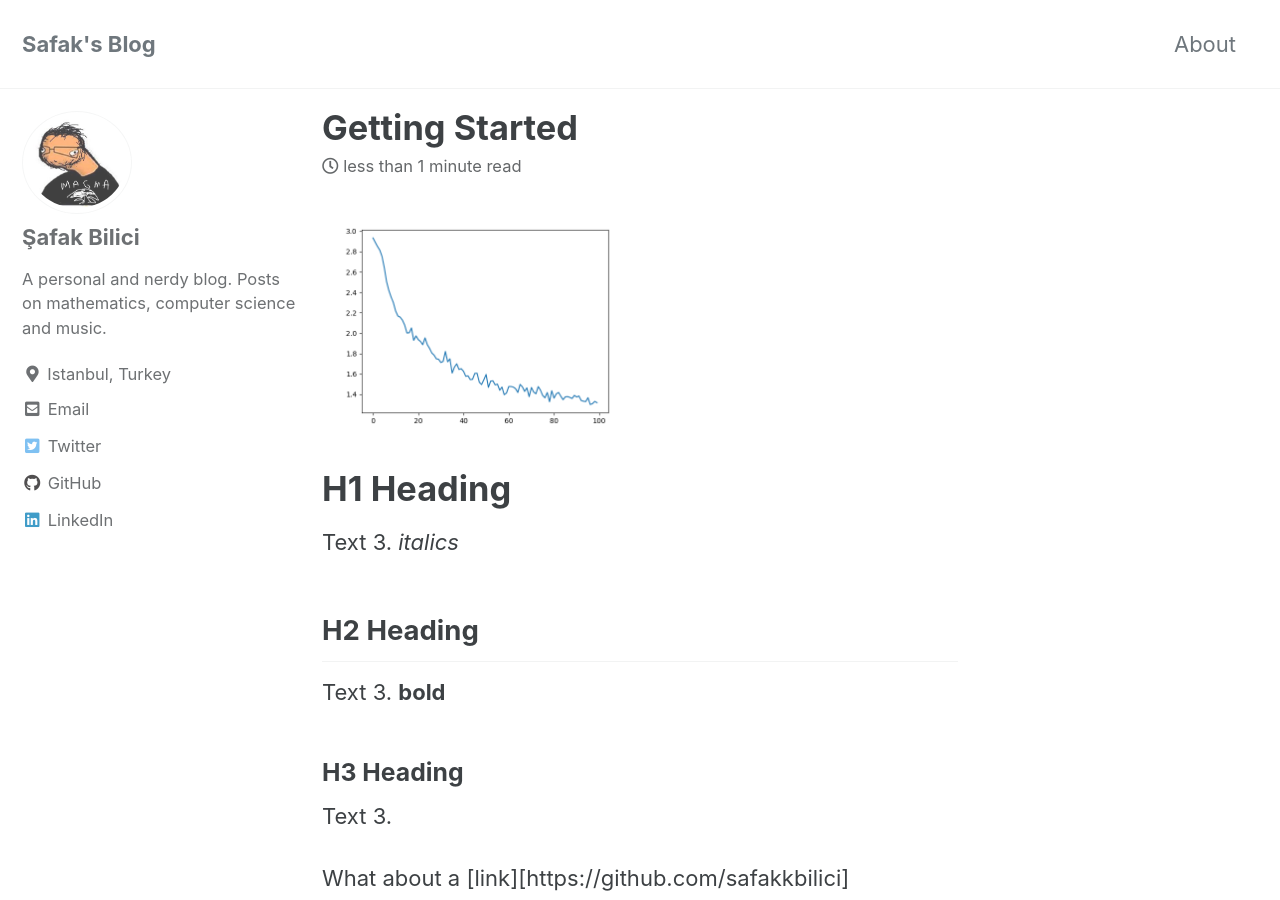
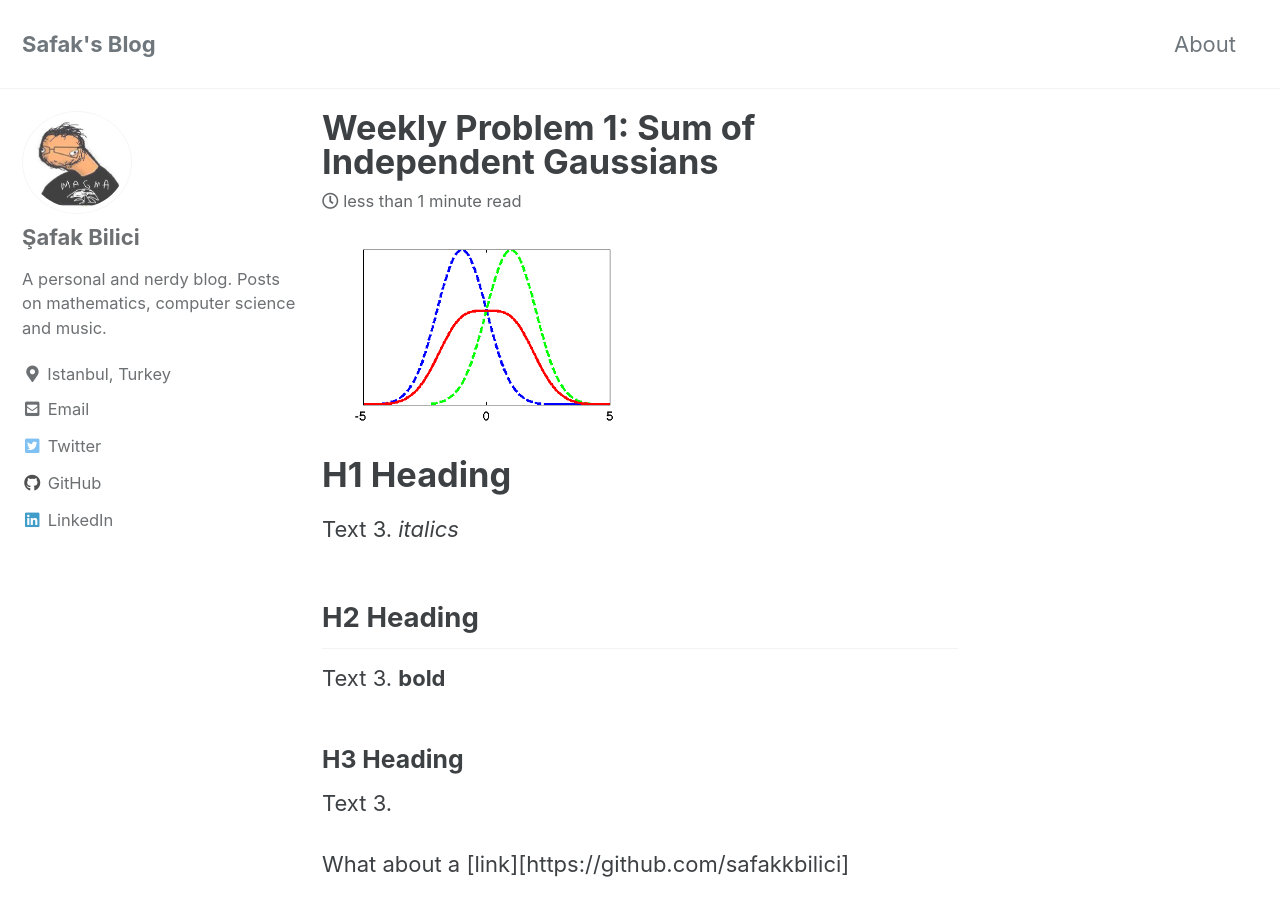
Before and after one commit to safakkbilici/safakkbilici.github.io, a Jekyll site: the page built from _posts/2020-07-06-getting-started.md, in a window 1280 px wide and 900 px high. Built offline with Jekyll 4.4.1, drawn with Linux system fonts in a browser that asks for light colours; cached includes are drawn as plain includes; formulas are drawn with MathJax 3.

Commit message:
gaussians added

```diff
--- a/_posts/2020-07-06-getting-started.md
+++ b/_posts/2020-07-06-getting-started.md
@@ -1,13 +1,13 @@
 ---
-title: "Getting Started"
+title: "Weekly Problem 1: Sum of Independent Gaussians"
 date: "2020-07-06"
-tages: [templates, tex]
+tages: [Gaussians]
 header:
 
-excerpt: "Templates, TeX"
+excerpt: "Weekly, Gaussian"
 mathjax: "true"
 ---
-![test image size](/images/asd.png){:height="50%" width="50%"}
+![test image size](/images/WeeklyP1/gaussians1.png){:height="50%" width="50%"}
 # H1 Heading
 
 Text 3. *italics*
```
Also changed, not shown: images/WeeklyP1/gaussians1.png (added).
